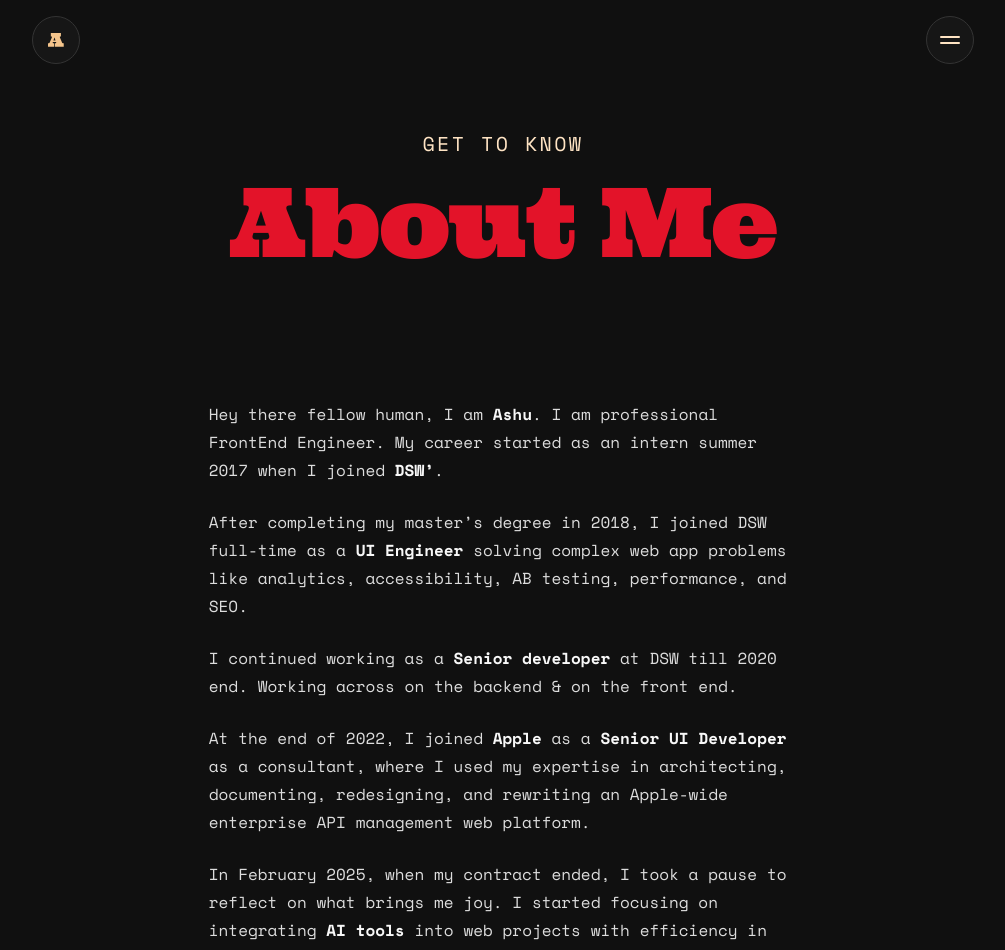
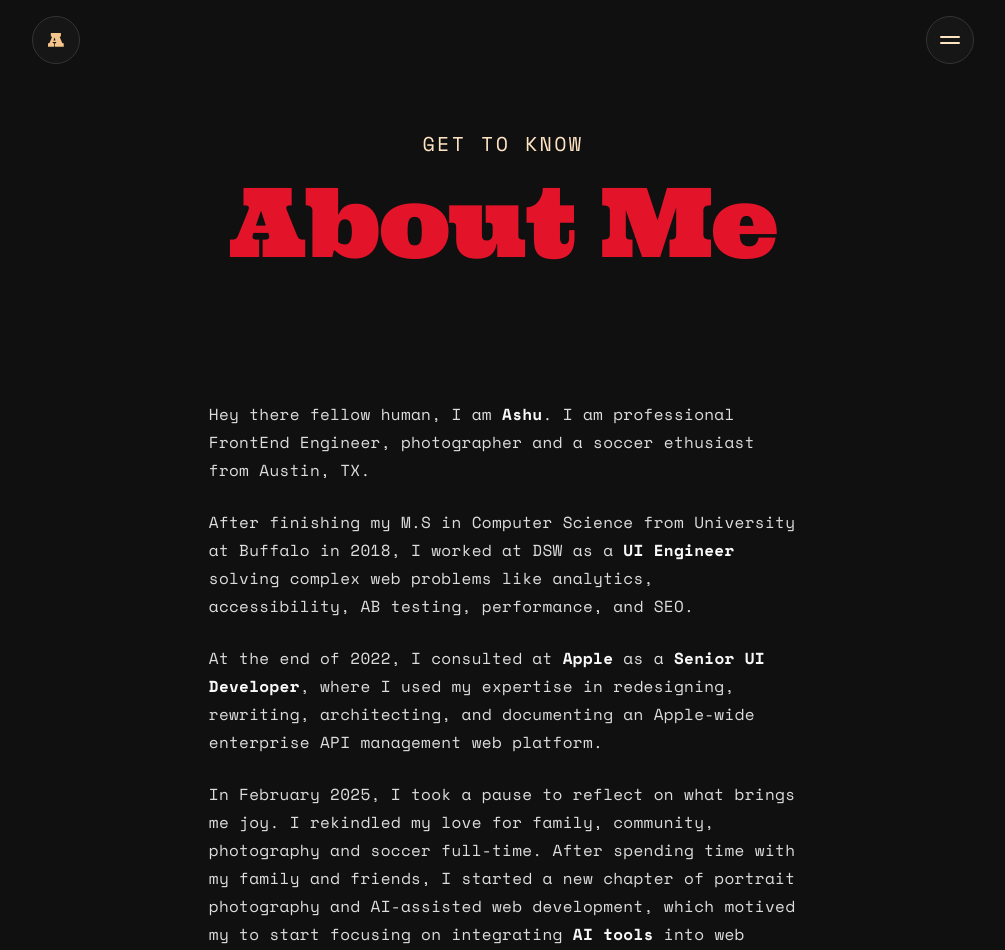
Before and after one commit to ashujainvi/ashu-jainvi-ui, a React (Vite) app: page /about in a window 1280 px wide. Shown: the top 950 px of the page, without its empty margins (137-1142 px from the left). Built offline with nearby package versions, Linux system fonts and the light colour scheme.

Commit message:
fix about me page

```diff
--- a/src/pages/About/About.module.css
+++ b/src/pages/About/About.module.css
@@ -1,27 +1,4 @@
 @reference "../../index.css";
-
-.prose {
-  max-width: var(--width-prose);
-  margin: 0 auto;
-  padding: 0 1.5rem 6rem;
-  font-family: var(--font-family-secondary);
-  font-size: 1rem;
-  line-height: 1.75;
-  color: var(--color-text-secondary);
-}
-
-.prose p {
-  margin-bottom: 1.5rem;
-}
-
-.prose strong {
-  color: var(--color-text-primary);
-  font-weight: 700;
-}
-
-.prose em {
-  font-style: italic;
-}
 
 .note {
   margin-top: 2.5rem;
--- a/src/pages/About/About.tsx
+++ b/src/pages/About/About.tsx
@@ -11,36 +11,33 @@
       type="profile"
     />
     <PageHero overline="Get to know" title="About Me">
-      <section className={styles.prose}>
+      <section className="prose">
         <p>
-          Hey there fellow human, I am{' '}
-          <strong className={styles.highlight}>Ashu</strong>. I am professional
-          FrontEnd Engineer. My career started as an intern summer 2017 when I
-          joined <strong>DSW&rsquo;</strong>.
+          Hey there fellow human, I am <strong>Ashu</strong>. I am professional
+          FrontEnd Engineer, photographer and a soccer ethusiast from Austin,
+          TX.
         </p>
         <p>
-          After completing my master&rsquo;s degree in 2018, I joined DSW
-          full-time as a <strong>UI Engineer</strong> solving complex web app
-          problems like analytics, accessibility, AB testing, performance, and
-          SEO.
+          After finishing my M.S in Computer Science from University at Buffalo
+          in 2018, I worked at DSW as a <strong>UI Engineer</strong> solving
+          complex web problems like analytics, accessibility, AB testing,
+          performance, and SEO.
         </p>
         <p>
-          I continued working as a <strong>Senior developer</strong> at DSW till
-          2020 end. Working across on the backend &amp; on the front end.
+          At the end of 2022, I consulted at <strong>Apple</strong> as a{' '}
+          <strong>Senior UI Developer</strong>, where I used my expertise in
+          redesigning, rewriting, architecting, and documenting an Apple-wide
+          enterprise API management web platform.
         </p>
         <p>
-          At the end of 2022, I joined <strong>Apple</strong> as a{' '}
-          <strong>Senior UI Developer</strong> as a consultant, where I used my
-          expertise in architecting, documenting, redesigning, and rewriting an
-          Apple-wide enterprise API management web platform.
-        </p>
-        <p>
-          In February 2025, when my contract ended, I took a pause to reflect on
-          what brings me joy. I started focusing on integrating{' '}
-          <strong>AI tools</strong> into web projects with efficiency in mind,
-          and pursued long-lost hobbies like <em>soccer, photography</em>, and{' '}
-          <em>digital creativity</em>. I also spent good time with my family in
-          India.
+          In February 2025, I took a pause to reflect on what brings me joy. I
+          rekindled my love for family, community, photography and soccer
+          full-time. After spending time with my family and friends, I started a
+          new chapter of portrait photography and AI-assisted web development,
+          which motived my to start focusing on integrating{' '}
+          <strong>AI tools</strong> into web projects with efficiency in mind. I
+          am passionate about creating innovative solutions that leverage the
+          power of AI to enhance user experiences and drive business growth.
         </p>
         <p className={styles.note}>
           <em>
--- a/src/styles/typography.css
+++ b/src/styles/typography.css
@@ -74,4 +74,30 @@
     letter-spacing: 0.12em;
     @apply text-lg md:text-xl text-secondary-light text-center mb-4;
   }
+
+  /* ======= PROSE ======= */
+
+  .prose {
+    max-width: var(--width-prose);
+    margin: 0 auto;
+    padding: 0 1.5rem 6rem;
+    font-family: var(--font-family-secondary);
+    font-size: 1rem;
+    line-height: 1.75;
+    letter-spacing: 0.02em;
+    color: var(--color-text-secondary);
+  }
+
+  .prose p {
+    margin-bottom: 1.5rem;
+  }
+
+  .prose strong {
+    color: var(--color-text-primary);
+    font-weight: 700;
+  }
+
+  .prose em {
+    font-style: italic;
+  }
 }
```
